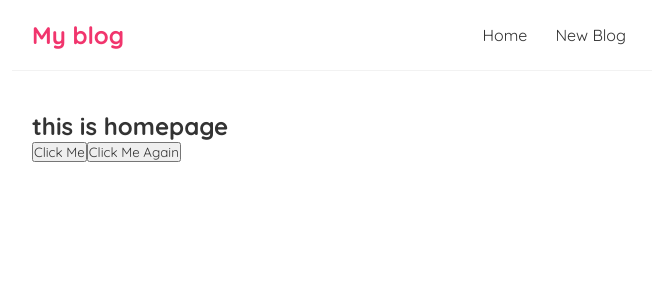
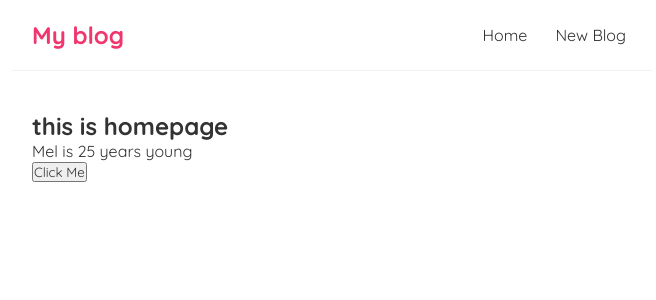
Before and after one commit to Mel1207/blog-app-react1, a React (Create React App) app: page / in a window 1280 px wide. Shown: the top 300 px of the page, without its empty margins (308-964 px from the left). Built offline with nearby package versions, Linux system fonts and the light colour scheme; the HTML template or start-up script is replaced by a standard one.

Commit message:
added useState react hook

```diff
--- a/src/home.js
+++ b/src/home.js
@@ -1,21 +1,24 @@
+import { useState } from 'react'
+
 const Home = () => {
+    // let name = 'Mel';
+
+    const [name, setName] = useState('Mel');
+    const [age, setAge] = useState(25)
+
     const handleClick = () => {
-        console.log('hey there!')
-    }
-
-    const handleClickAgain = (name) => {
-        console.log('hey '+ name);
+        setName('John');
+        setAge(26)
+        console.log(name, age)
     }
 
     return (
         <div className="home">
             <h2>this is homepage</h2>
+            <p>{ name } is { age } years young</p>
             <button onClick={handleClick}>Click Me</button>
-            <button onClick={() => {
-                handleClickAgain('Mel')
-            }}>Click Me Again</button>
         </div>
-     );
+    );
 }
 
 export default Home;
```
